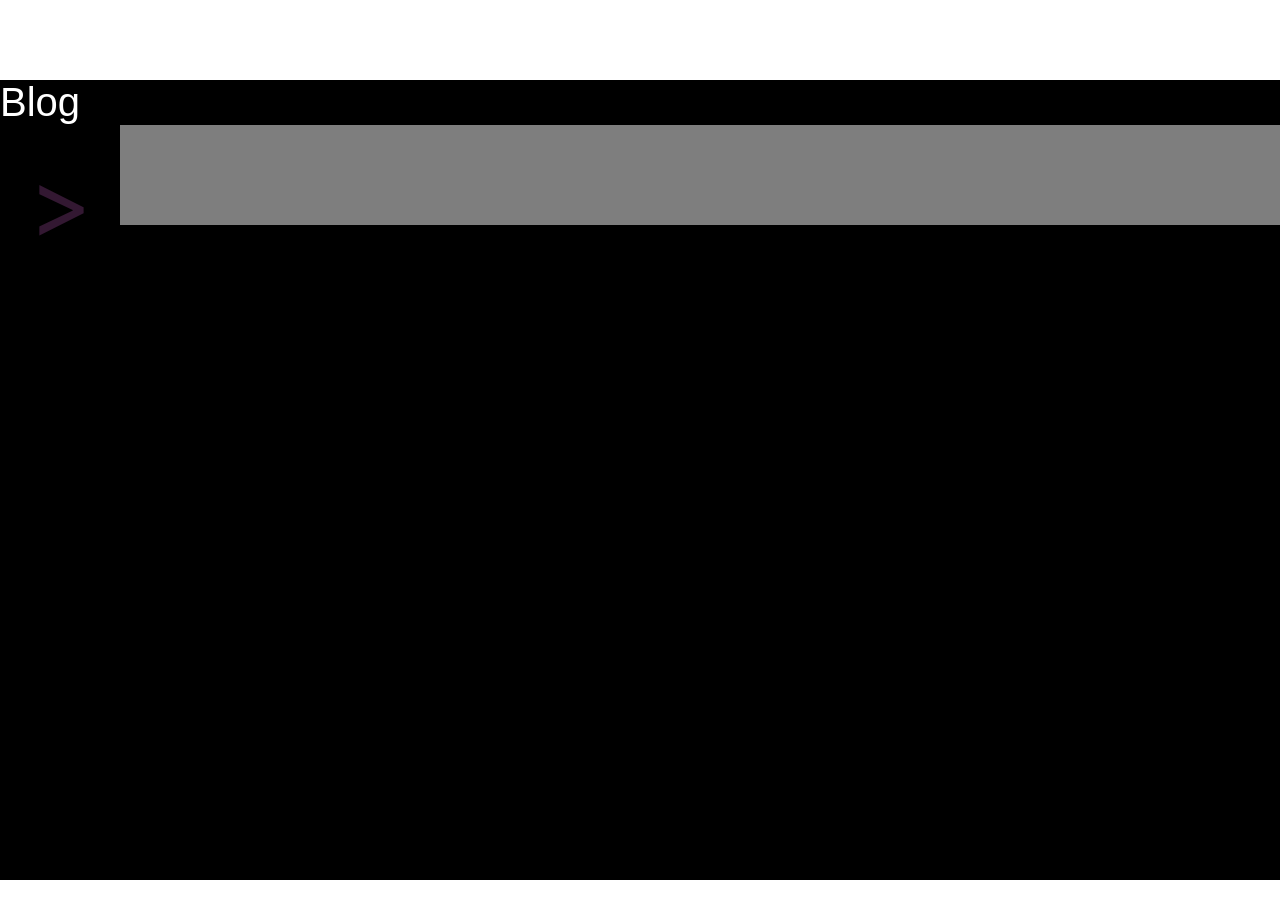
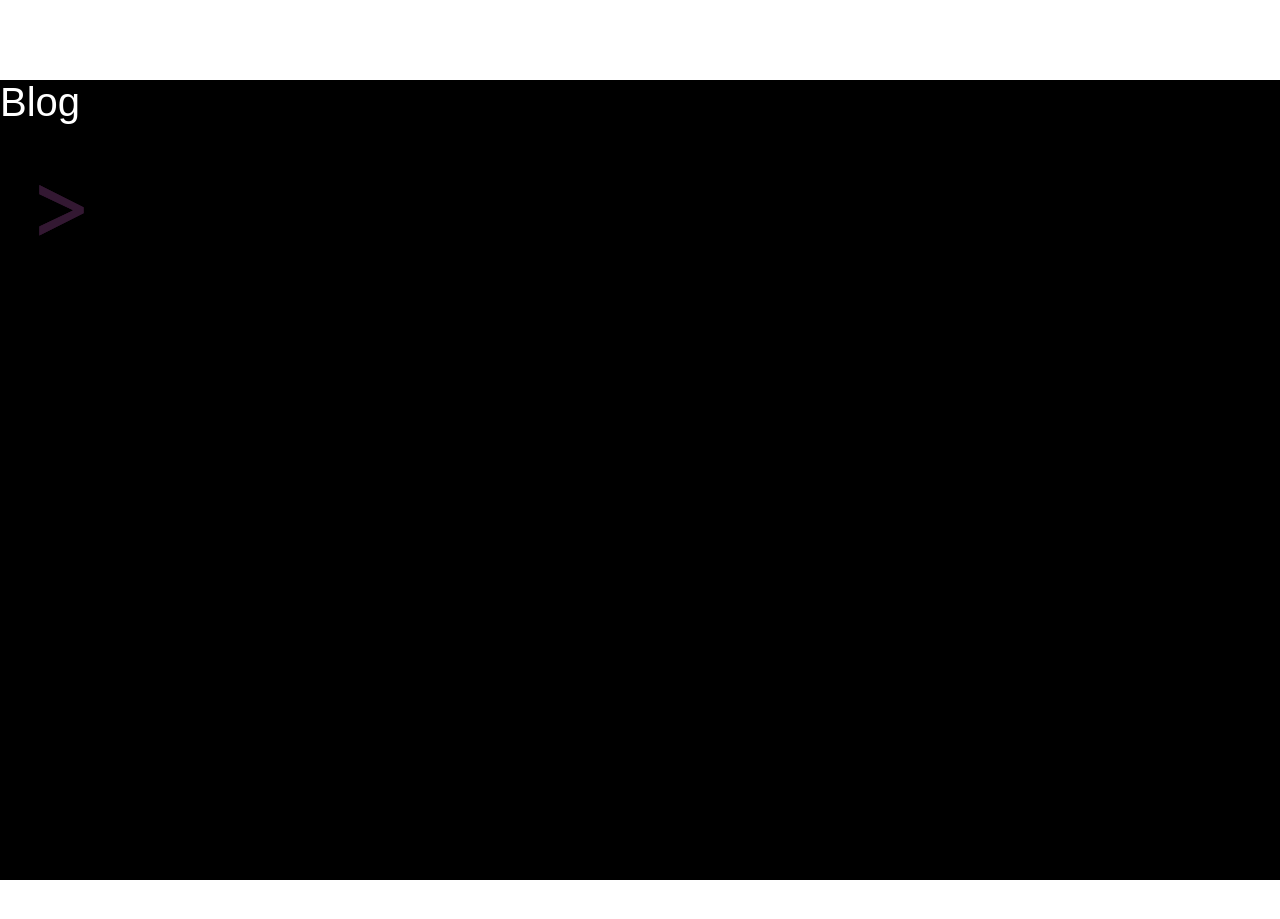
Before and after one commit to SahelaR/portfolioWebsite, a React (Create React App) app: page / in a window 1280 px wide. Shown: the part 3880-4799 px from the top of the page. Built offline with nearby package versions, Linux system fonts and the light colour scheme; some icons are missing.

Commit message:
a tag positioning added

```diff
--- a/src/components/BlogSlider/index.js
+++ b/src/components/BlogSlider/index.js
@@ -8,12 +8,12 @@ export default class BlogSlider extends React.Component {
 
           <section className="section1">
           <a href="#section3">></a>
-          <a href="#section2"></a>
+          <a href="#section2">></a>
           </section>
 
             <section className="section2">
             <a href="#section1">></a>
-            <a href="#section3"></a>
+            <a href="#section3">></a>
             </section>
 
             <section className="section3">
--- a/src/index.css
+++ b/src/index.css
@@ -24,7 +24,6 @@ code {
 
 section {
     width: 100%;
-    height:100px;
     position: relative;
 }
 
@@ -40,6 +39,19 @@ a {
   z-index: 1;
 }
 
+a:nth-of-type(1) {
+  top:0;
+  bottom:0;
+  left: 0;
+  background: linear-gradient(-90deg, rgba(0,0,0,0)0%, rgba(0,0,0,1) 100%)
+}
+
+a:nth-of-type(2) {
+  top:0;
+  bottom:0;
+  left: 0;
+  background: linear-gradient(90deg, rgba(0,0,0,0)0%, rgba(0,0,0,1) 100%)
+}
 
 
     section:nth-child(1) {
```
